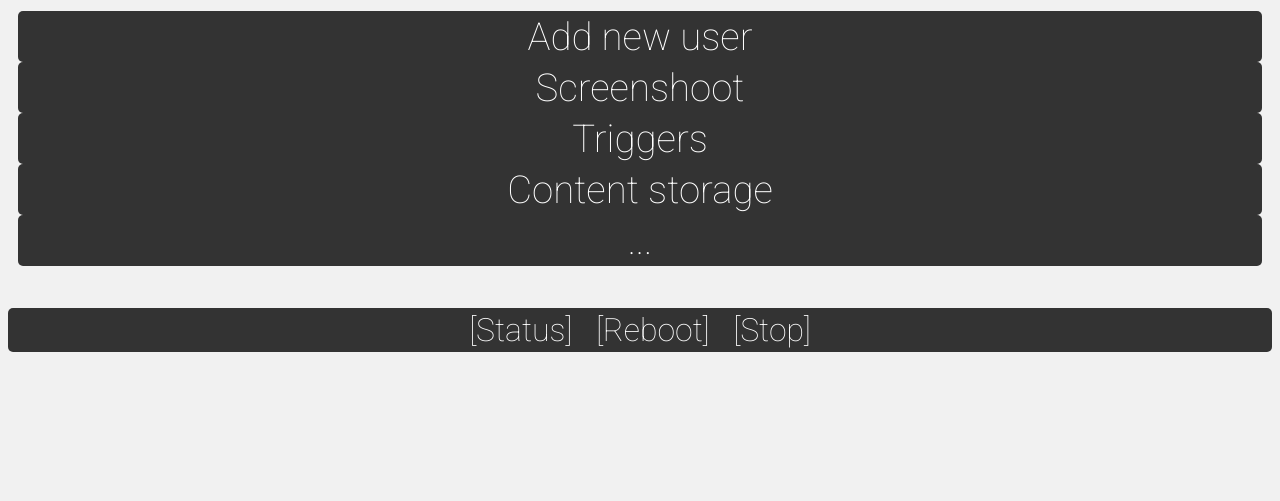
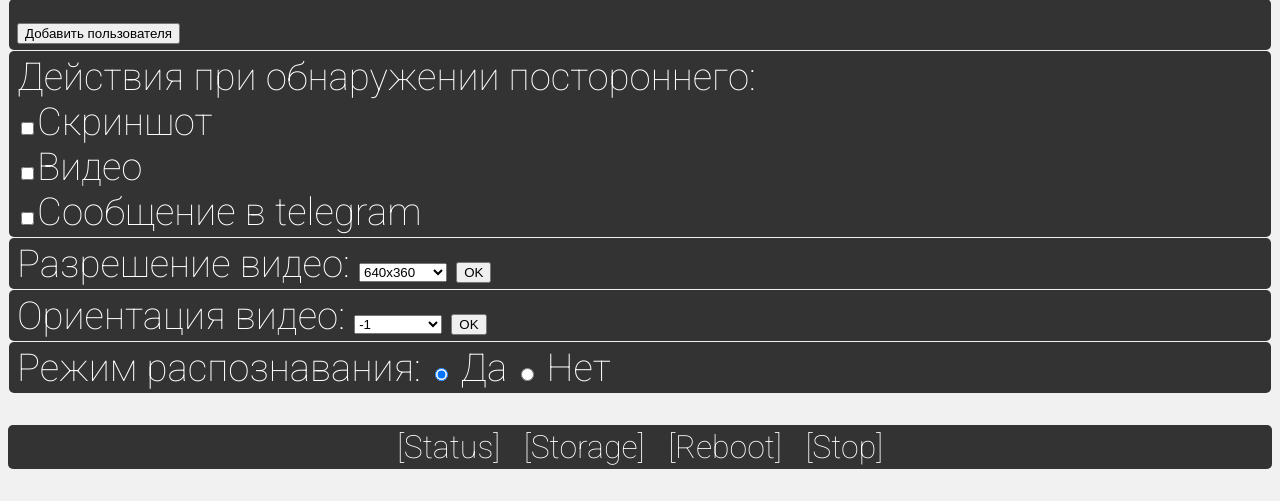
Before and after one commit to Witness-senpai/home-rpi, a Flask app: page / in a window 1280 px wide. Shown: the part 578-1079 px from the top of the page. Before the commit the page ends 930 px from the top, so only its background shows below. Run offline with Flask 2, Linux system fonts and the light colour scheme; grey boxes are pictures that could not be loaded.

Commit message:
Update html + ccs works

```diff
--- /dev/null
+++ b/server/static/style.css
@@ -0,0 +1,54 @@
+body{
+  background:#f1f1f1;
+}
+header, nav  {
+  text-align: center;
+  margin: 20px 0;
+  padding: 10px;
+}
+form {
+  font-family:'Roboto', Helvetica Neue,helvetica,arial,verdana,sans-serif;
+  font-weight:200;
+  font-size: 2.4em;
+  text-decoration: none;
+  background: #333;
+  border-radius: 5px;
+  color: white;
+  padding: 3px 8px;
+  margin: 1px;
+  display: block;
+}
+p{
+  font-family:'Roboto', Helvetica Neue,helvetica,arial,verdana,sans-serif;
+  font-weight:200;
+  font-size: 2.8em;
+  line-height: 1.333em; /* 16px/12 =1.33em*/
+  margin-bottom: 1.25em; /* 15px/12 =1.25em*/
+}
+h1{
+  font-family:'Roboto', Helvetica Neue,helvetica,arial,verdana,sans-serif;
+  margin:0px auto 0 auto;
+  font-size: 2.8em;
+  text-align:center;
+  font-weight:200;
+  color:#4b4b4b;
+}
+#navbar {
+  font-family:'Roboto', Helvetica Neue,helvetica,arial,verdana,sans-serif;
+  font-weight:200;
+  font-size: 2.0em;
+  text-align: center;
+  text-decoration: none;
+  background: #333;
+  border-radius: 5px;
+  color: white;
+  padding: 3px 8px;
+}
+#navbar li { display: inline; }
+#navbar a {
+        color: #fff;
+        padding: 3px 8px;
+        text-decoration: none;
+        display: inline;
+        width: 100px;
+}
--- a/server/styles/style.css
+++ /dev/null
@@ -1,53 +0,0 @@
-body{
-  background:#f1f1f1;
-}
-header, nav  {
-  text-align: center;
-  margin: 20px 0;
-  padding: 10px;
-}
-nav a {
-  font-family:'Roboto', Helvetica Neue,helvetica,arial,verdana,sans-serif;
-  font-weight:200;
-  font-size: 2.4em;
-  text-decoration: none;
-  background: #333;
-  border-radius: 5px;
-  color: white;
-  padding: 3px 8px;
-  display: block;
-}
-p{
-  font-family:'Roboto', Helvetica Neue,helvetica,arial,verdana,sans-serif;
-  font-weight:200;
-  font-size: 2.8em;
-  line-height: 1.333em; /* 16px/12 =1.33em*/
-  margin-bottom: 1.25em; /* 15px/12 =1.25em*/
-}
-h1{
-  font-family:'Roboto', Helvetica Neue,helvetica,arial,verdana,sans-serif;
-  margin:0px auto 0 auto;
-  font-size: 2.8em;
-  text-align:center;
-  font-weight:200;
-  color:#4b4b4b;
-}
-#navbar {
-  font-family:'Roboto', Helvetica Neue,helvetica,arial,verdana,sans-serif;
-  font-weight:200;
-  font-size: 2.0em;
-  text-align: center;
-  text-decoration: none;
-  background: #333;
-  border-radius: 5px;
-  color: white;
-  padding: 3px 8px;
-}
-#navbar li { display: inline; }
-#navbar a {
-        color: #fff;
-        padding: 3px 8px;
-        text-decoration: none;
-        display: inline;
-        width: 100px;
-}
--- a/server/templates/index.html
+++ b/server/templates/index.html
@@ -2,40 +2,66 @@
   "http://www.w3.org/TR/xhtml1/DTD/xhtml1-strict.dtd">
 <html xmlns="http://www.w3.org/1999/xhtml">
  <head>
-
-<link rel="apple-touch-icon" sizes="180x180" href="/apple-touch-icon.png">
-<link rel="icon" type="image/png" sizes="32x32" href="/favicon-32x32.png">
-<link rel="icon" type="image/png" sizes="16x16" href="/favicon-16x16.png">
-<link rel="manifest" href="/manifest.json">
-<link rel="mask-icon" href="/safari-pinned-tab.svg" color="#5bbad5">
+ <link href="{{ url_for('static', filename='style.css')}}" rel="stylesheet" type="text/css">
 <meta name="theme-color" content="#ffffff">
 
 <link href="https://fonts.googleapis.com/css?family=Roboto:100,300" rel="stylesheet">
 
   <meta http-equiv="Content-Type" content="text/html; charset=utf-8" />
   <title>RPi system</title>
-  <style type="text/css">
-    @import url("styles/style.css");
-  </style>
  </head>
  <body>
 <h1 align="center">Home secure system on RPi 4</h1>
 <h3 align="center"><img src="{{ url_for('video_feed') }}" width="50%"></h3>
 
-<nav role='navigation'>
-  <a href="">Add new user</a>
-  <a href="">Screenshoot</a>
-  <a href="">Triggers</a>
-  <a href="">Content storage</a>
-  <a href="">...</a>
+<form action="" method="POST">
+  <label></label>
+  <input type="submit" value="Добавить пользователя">
+</form>
 
-</nav>
+<form action="" method="POST">
+  <label>Действия при обнаружении постороннего: </label><br>
+  <label><input type="checkbox" name="option2" value="a2">Скриншот<br></label>
+  <label><input type="checkbox" name="option2" value="a2">Видео<br></label>
+  <label><input type="checkbox" name="option2" value="a2">Сообщение в telegram <br></label>
+</form>
+
+<form action="" method="POST">
+  <label>Разрешение видео: </label>
+  <select>
+    <option disabled>Resolution</option>
+    <option value="640x360">640x360</option>
+    <option value="854x480">854x480</option>
+    <option value="1280x720">1280x720</option>
+    <option value="1920x1080">1920x1080</option>
+    <option value="2560x1440">2560x1440</option>
+   </select>
+  <input type="submit" value="OK">
+</form>
+
+<form action="" method="POST">
+  <label>Ориентация видео:</label>
+  <select>
+    <option disabled>Orientation</option>
+    <option value="-1">-1</option>
+    <option value="0">0</option>
+    <option value="1">1</option>
+   </select>
+  <input type="submit" value="OK">
+</form>
+
+<form action="" method="POST">
+  <label>Режим распознавания: </label>
+  <label><input type="radio" name="regognition_status" value="yes" checked> Да</label>
+  <label><input type="radio" name="regognition_status" value="no"> Нет</label>
+</form>
 
 <ul id="navbar">
       <li><a href="/--">[Status]</a></li>
+      <li><a href="/--">[Storage]</a></li>
       <li><a href="/--">[Reboot]</a></li>
       <li><a href="/--">[Stop]</a></li>
-    </ul>
+</ul>
 
 </body>
 </html>
```
